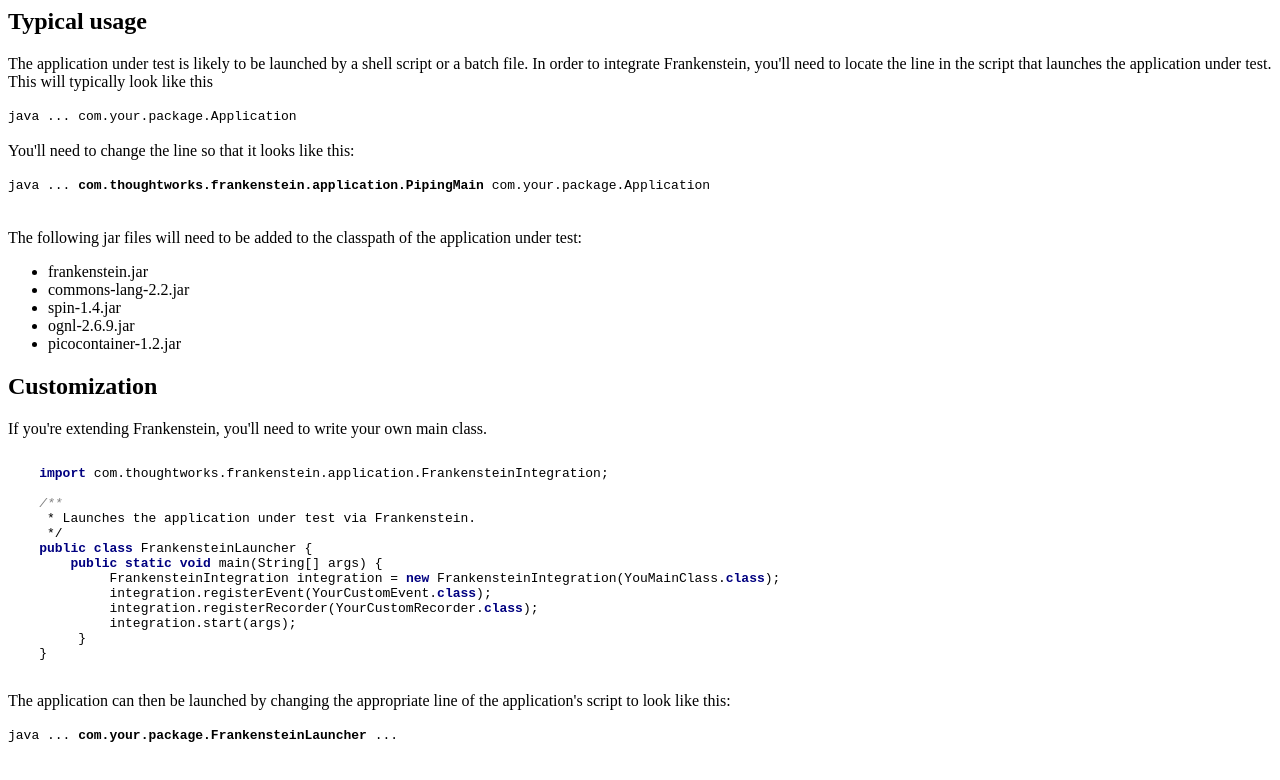
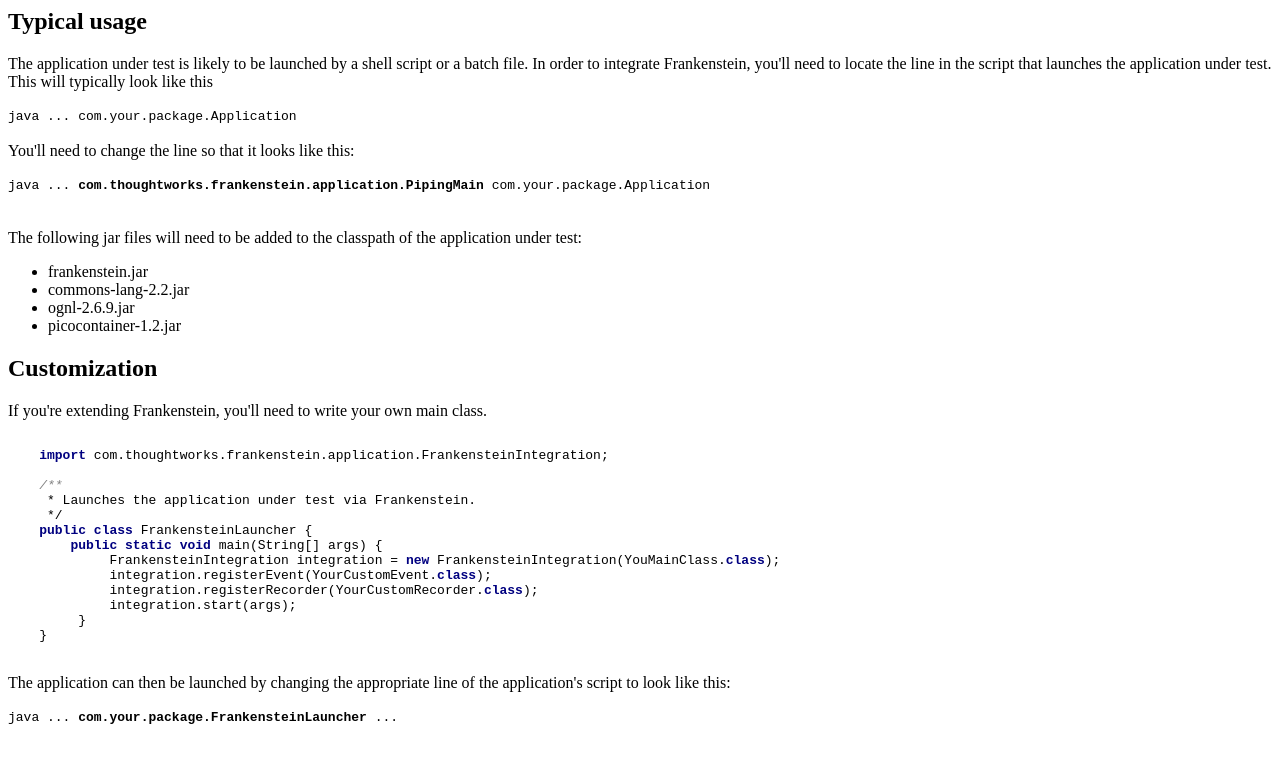
Before and after one commit to vivekprahlad/frankenstein, a plain HTML site: page website/integrating.html in a window 1280 px wide. Drawn offline with Linux system fonts and the light colour scheme.

Commit message:
Small change - removing reference to spin

```diff
--- a/website/integrating.html
+++ b/website/integrating.html
@@ -21,7 +21,6 @@ The following jar files will need to be added to the classpath of the applicatio
 <ul>
     <li>frankenstein.jar</li>
     <li>commons-lang-2.2.jar</li>
-    <li>spin-1.4.jar</li>
     <li>ognl-2.6.9.jar</li>
     <li>picocontainer-1.2.jar</li>
 </ul>
```
